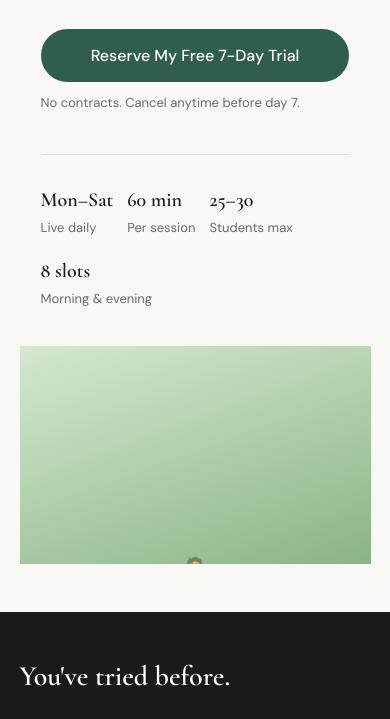
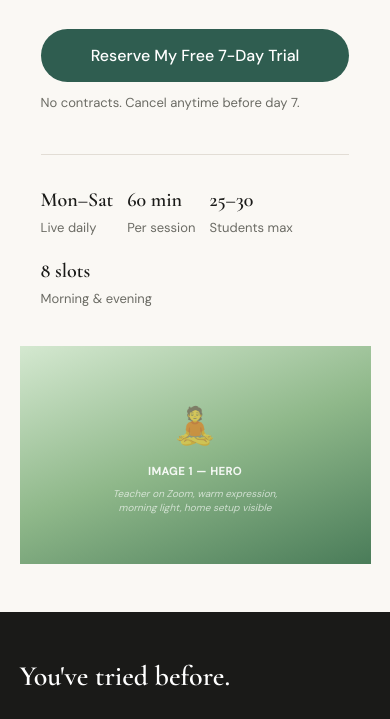
Before and after one commit to jothivenugopal73/Jovens-Yoga, a website: page index.html in a window 390 px wide. Shown: the part 381-1100 px from the top of the page. Drawn offline with nearby package versions, Linux system fonts and the light colour scheme; no server answers.

Commit message:
Update site - 10-04-2026 16:59

```diff
--- a/index.html
+++ b/index.html
@@ -52,7 +52,7 @@ nav{position:fixed;top:0;left:0;right:0;z-index:200;background:rgba(250,248,244,
 .img-ph .dsc{font-size:10px;color:rgba(255,255,255,.65);font-style:italic;max-width:200px;line-height:1.4}
 
 /* HERO — SPLIT */
-.hero{padding-top:64px;display:grid;grid-template-columns:1fr 1fr;align-items:stretch;min-height:auto}
+.hero{padding-top:64px;display:grid;grid-template-columns:1fr 1fr;align-items:stretch}
 .hero-content{padding:60px 6% 60px 8%}
 .hero-badge{display:inline-block;background:var(--sage-light);color:var(--sage-dark);font-size:12px;font-weight:500;letter-spacing:.08em;text-transform:uppercase;padding:6px 16px;border-radius:40px;margin-bottom:28px}
 .hero-title{font-family:var(--font-d);font-size:clamp(36px,4vw,58px);font-weight:600;line-height:1.1;color:var(--dark);margin-bottom:20px}
@@ -64,8 +64,8 @@ nav{position:fixed;top:0;left:0;right:0;z-index:200;background:rgba(250,248,244,
 .hero-trust{display:flex;gap:24px;flex-wrap:wrap;padding-top:28px;border-top:1px solid var(--border)}
 .trust-item{font-size:13px;color:var(--muted)}
 .trust-item strong{display:block;font-size:20px;font-family:var(--font-d);font-weight:600;color:var(--dark)}
-.hero-img{min-height:520px;max-height:680px;overflow:hidden;align-self:stretch}
-.hero-img .img-ph{height:100%;min-height:520px;background:linear-gradient(160deg,#d4e8d0 0%,#8fb88a 50%,#4a7c59 100%);position:relative}
+.hero-img{overflow:hidden;align-self:stretch;position:relative}
+.hero-img .img-ph{position:absolute;top:0;left:0;right:0;bottom:0;background:linear-gradient(160deg,#d4e8d0 0%,#8fb88a 50%,#4a7c59 100%)}
 
 /* SECTIONS */
 section{padding:80px 8%}
@@ -238,7 +238,7 @@ footer{background:var(--dark);color:rgba(255,255,255,.5);padding:28px 8%;display
 /* RESPONSIVE */
 @media(max-width:900px){
   .hero{grid-template-columns:1fr}
-  .hero-img{height:50vw;min-height:220px;max-height:320px}
+  .hero-img{height:56vw;min-height:200px;max-height:320px;position:relative}
   .hero-content{padding:36px 6%}
   .hero-sub{max-width:100%;font-size:16px}
   .steps{grid-template-columns:1fr 1fr;gap:20px}
```
